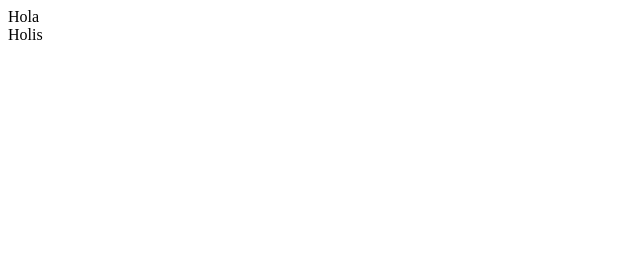
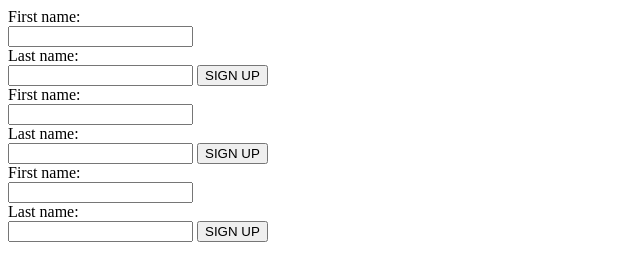
Before and after one commit to Cristinaro97/-PWA-website, a website built with webpack: page src/index.html in a window 1280 px wide. Shown: the whole page, without its empty margins (0-640 px from the left). Built offline with nearby package versions, Linux system fonts and the light colour scheme.

Commit message:
html implementation

```diff
--- a/src/index.html
+++ b/src/index.html
@@ -8,8 +8,34 @@
     <link rel="stylesheet" href="manifest.json">
 </head>
 <body>
-    <section class="sectionSignInUp">Hola</section>
-    <section class="signIn">Holis</section>
+    <section class="signUp">
+        <form>
+            <label for="fname">First name:</label><br>
+            <input type="text" id="fname" name="fname"><br>
+            <label for="lname">Last name:</label><br>
+            <input type="text" id="lname" name="lname">
+            <button type="submit" id="buttonSignUp">SIGN UP</button>
+        </form>
+    </section>
+    <section class="signIn">
+        <form>
+            <label for="fname">First name:</label><br>
+            <input type="text" id="fname" name="fname"><br>
+            <label for="lname">Last name:</label><br>
+            <input type="text" id="lname" name="lname">
+            <button type="submit" id="buttonSignUp">SIGN UP</button>
+        </form>
+        <section class="webNotes">
+            <form>
+                <label for="fname">First name:</label><br>
+                <input type="text" id="fname" name="fname"><br>
+                <label for="lname">Last name:</label><br>
+                <input type="text" id="lname" name="lname">
+                <button type="submit" id="buttonSignUp">SIGN UP</button>
+            </form>
+        </section>
+    </section>
+
     <script src="src/index.js"></script>
 </body>
 </html>
```
Also changed, not shown: src/views/signUp.html (+12 -0 lines).
